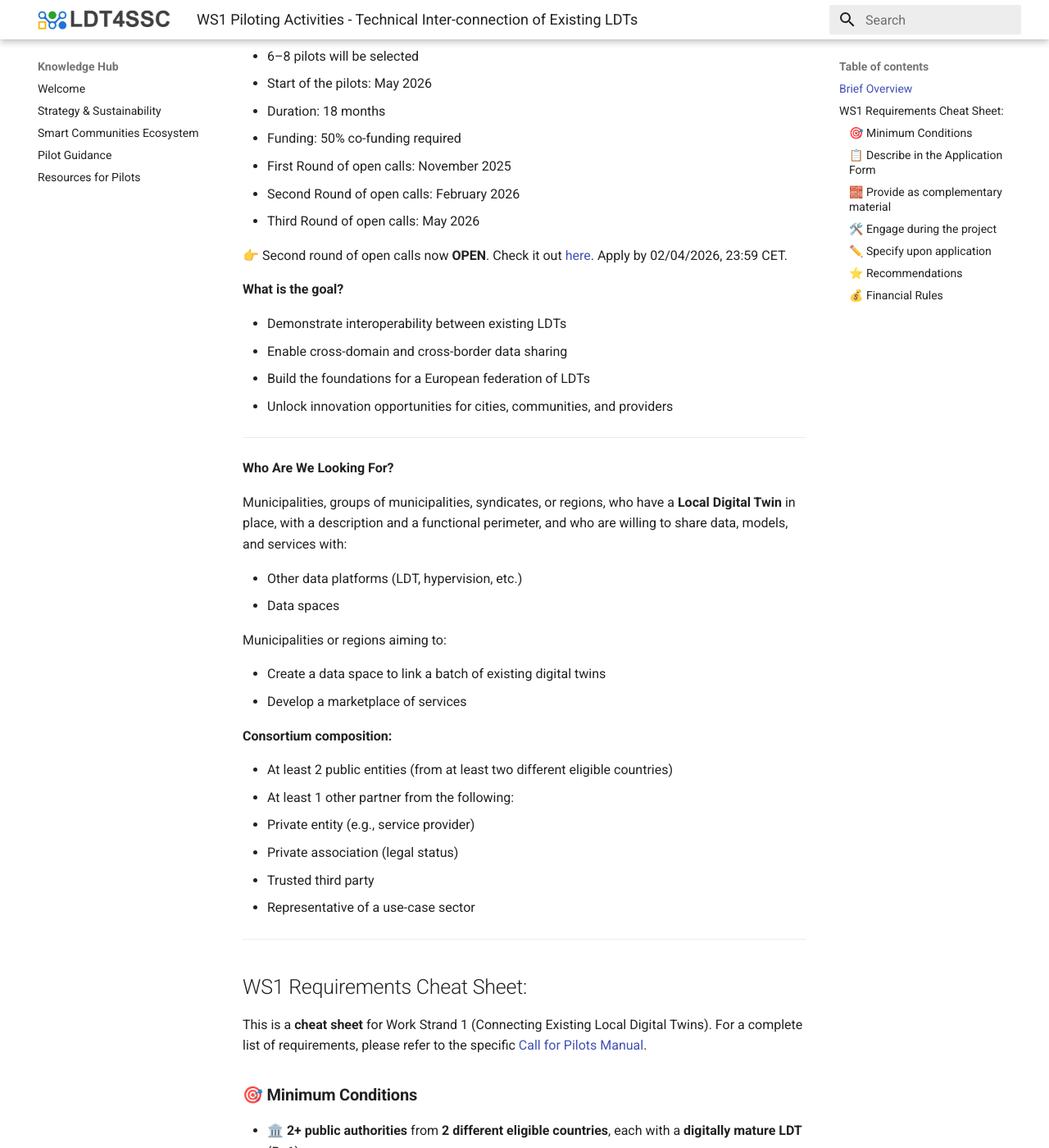
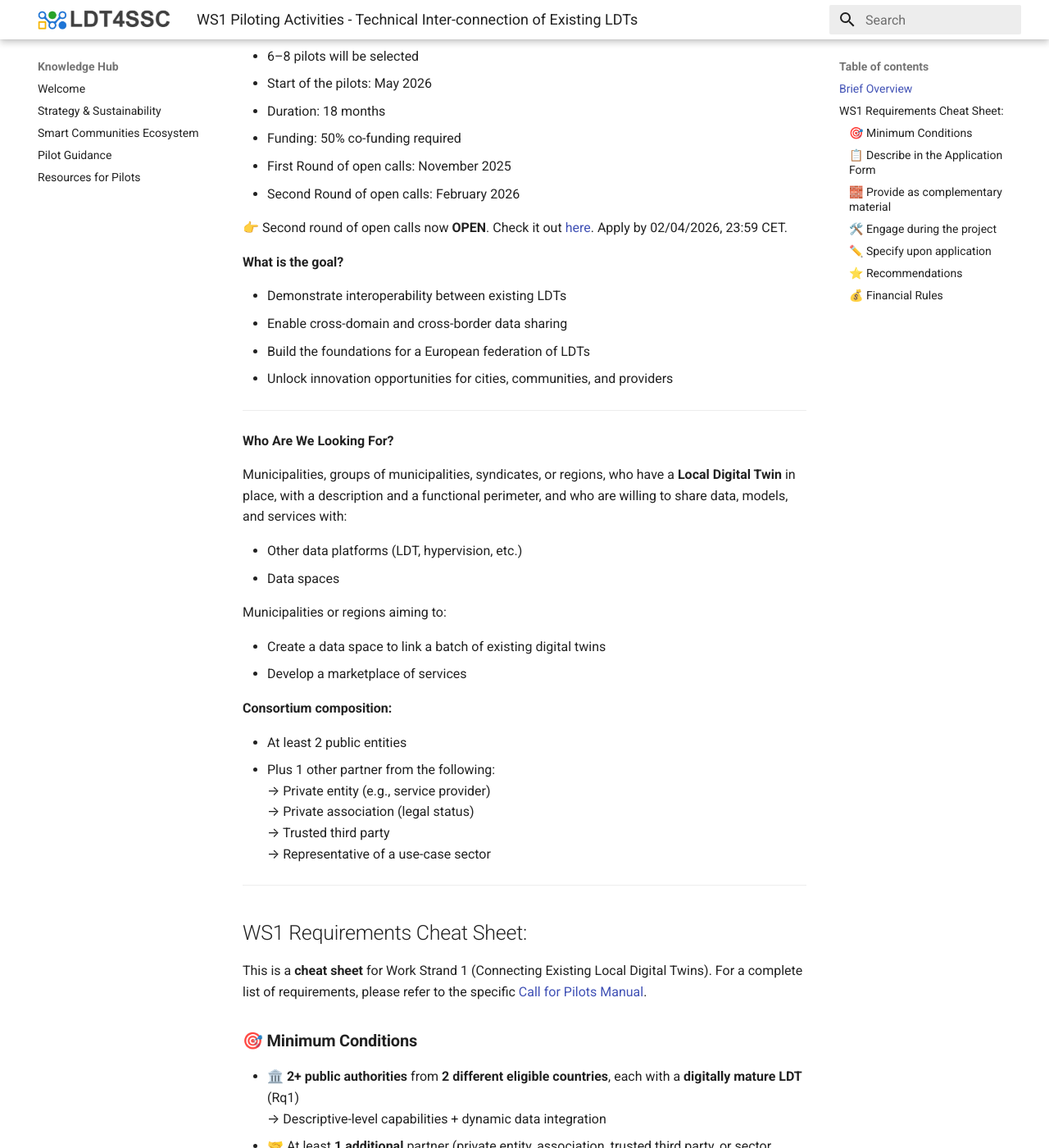
Before and after one commit to ldt4ssc/ldt4ssc.github.io, an MkDocs documentation site: the page built from docs/guidance_content/ws1.md, in a window 1280 px wide and 1400 px high, scrolled down 351 px. Shown: the whole window at 82% size. Built offline with MkDocs 1.6.1 and Material for MkDocs 9.7.7, drawn with Linux system fonts in a browser that asks for light colours; some of the changed text lies outside the part shown.

Commit message:
update: guidance pages

```diff
--- a/docs/guidance_content/ws1.md
+++ b/docs/guidance_content/ws1.md
@@ -11,7 +11,6 @@ This Work Strand focuses on connecting and testing existing Local Digital Twins
 - Funding: 50% co-funding required
 - First Round of open calls: November 2025
 - Second Round of open calls: February 2026
-- Third Round of open calls: May 2026
 
 👉 Second round of open calls now **OPEN**. Check it out [here](https://ldt4ssc.eu/call-two/). Apply by 02/04/2026, 23:59 CET.
 
@@ -38,12 +37,12 @@ Municipalities or regions aiming to:
 
 **Consortium composition:**
 
-- At least 2 public entities (from at least two different eligible countries)
-- At least 1 other partner from the following:
-  - Private entity (e.g., service provider)
-  - Private association (legal status)
-  - Trusted third party
-  - Representative of a use-case sector
+- At least 2 public entities
+- Plus 1 other partner from the following:
+    → Private entity (e.g., service provider)
+    → Private association (legal status)
+    → Trusted third party
+    → Representative of a use-case sector
 ---
 
 ## WS1 Requirements Cheat Sheet:
```
Also changed, not shown: other parts of docs/guidance_content/ws1.md (+3 -3 lines), docs/guidance.md (+1 -1 lines), docs/guidance_content/ws2.md (+8 -7 lines), docs/guidance_content/ws3.md (+12 -11 lines).
